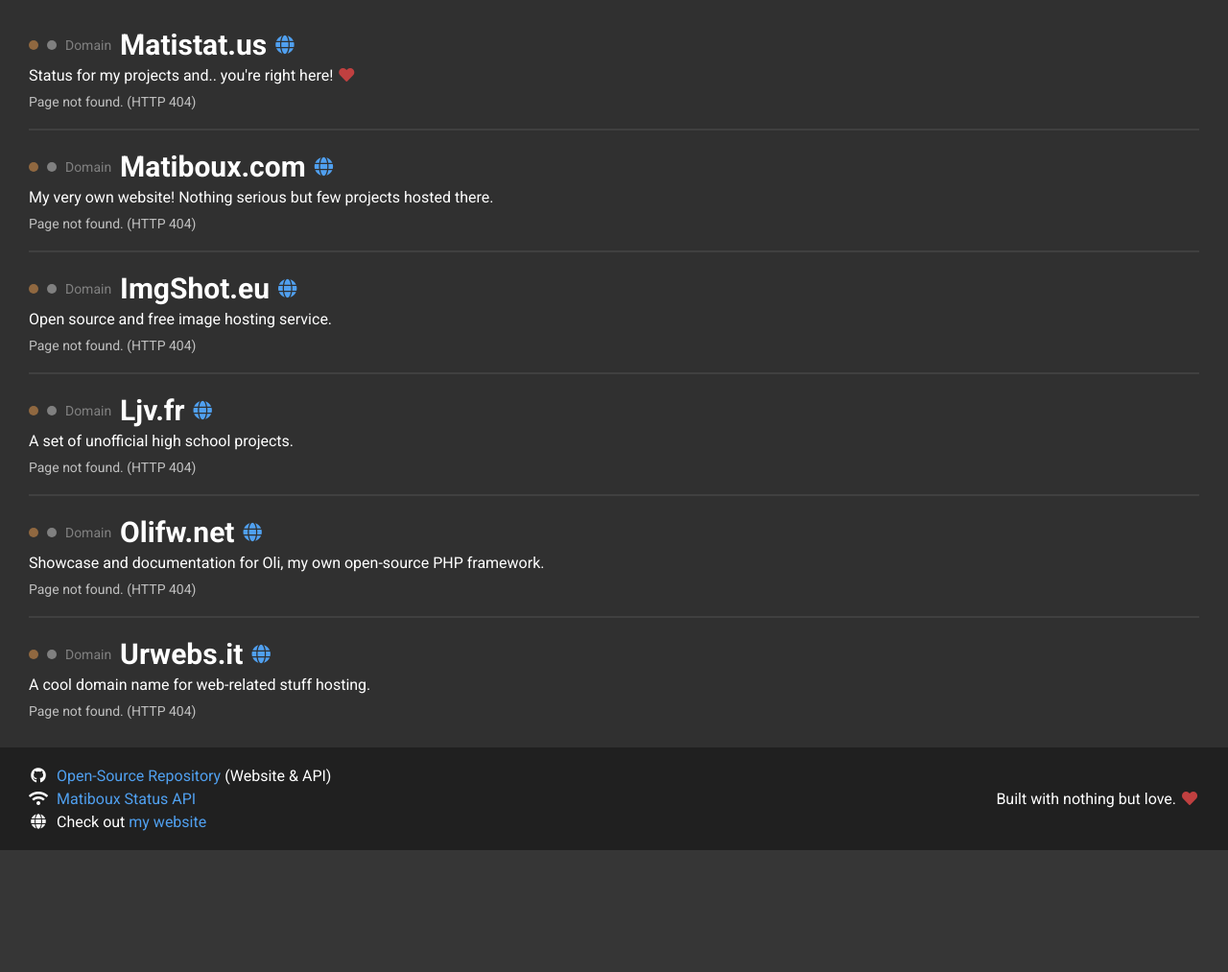
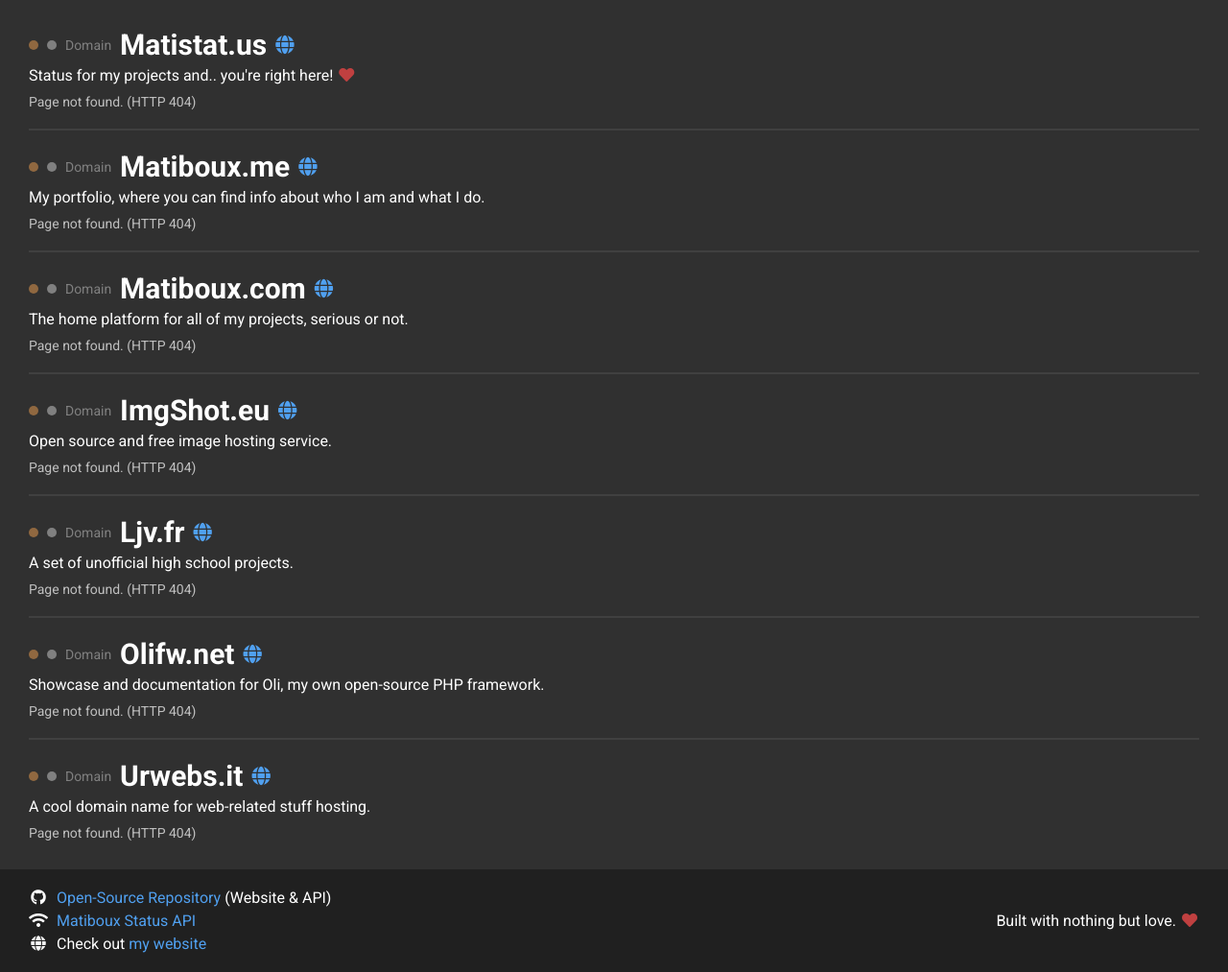
Before and after one commit to matiboux/matistat.us, a PHP site: page /docs/index.html in a window 1280 px wide. Shown: the part 176-1189 px from the top of the page at 96% size. Before the commit the page ends 1062 px from the top, so only its background shows below. Run offline with PHP 8.4, Linux system fonts and the light colour scheme; some libraries are stand-ins or nearby versions.

Commit message:
Added matiboux.me domain

```diff
--- a/docs/index.html
+++ b/docs/index.html
@@ -47,6 +47,18 @@
 		<p class="status-notice status-local">Loading...</p>
 		<p class="status-notice status-online">Loading...</p>
 	</article>
+	<article type="domain" hook="matiboux.me" src="https://matiboux.me/">
+		<header>
+			<abbr title="Local Status"><i class="status status-local"></i></abbr>
+			<abbr title="Online Status"><i class="status status-online"></i></abbr>
+			<span>Domain</span>
+			<h2>Matiboux.me</h2>
+			<a href="#"><i class="fas fa-globe"></i></a>
+		</header>
+		<p class="description">My portfolio, where you can find info about who I am and what I do.</p>
+		<p class="status-notice status-local">Loading...</p>
+		<p class="status-notice status-online">Loading...</p>
+	</article>
 	<article type="domain" hook="matiboux.com" src="https://matiboux.com/">
 		<header>
 			<abbr title="Local Status"><i class="status status-local"></i></abbr>
@@ -55,7 +67,7 @@
 			<h2>Matiboux.com</h2>
 			<a href="#"><i class="fas fa-globe"></i></a>
 		</header>
-		<p class="description">My very own website! Nothing serious but few projects hosted there.</p>
+		<p class="description">The home platform for all of my projects, serious or not.</p>
 		<p class="status-notice status-local">Loading...</p>
 		<p class="status-notice status-online">Loading...</p>
 	</article>
--- a/index.php
+++ b/index.php
@@ -51,6 +51,7 @@
 /** List of supported services, and the url to ping */
 $supportedServices = array(
 	'matiboux.com' => 'https://matiboux.com/',
+	'matiboux.me' => 'https://matiboux.me/',
 	'matistat.us' => 'https://matistat.us/',
 	'imgshot.eu' => 'https://imgshot.eu/',
 	'urwebs.it' => 'https://urwebs.it/',
```
